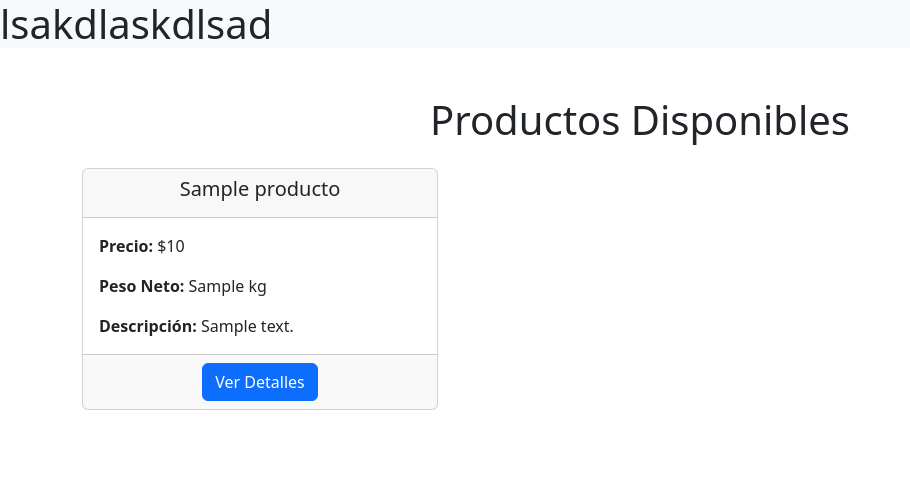
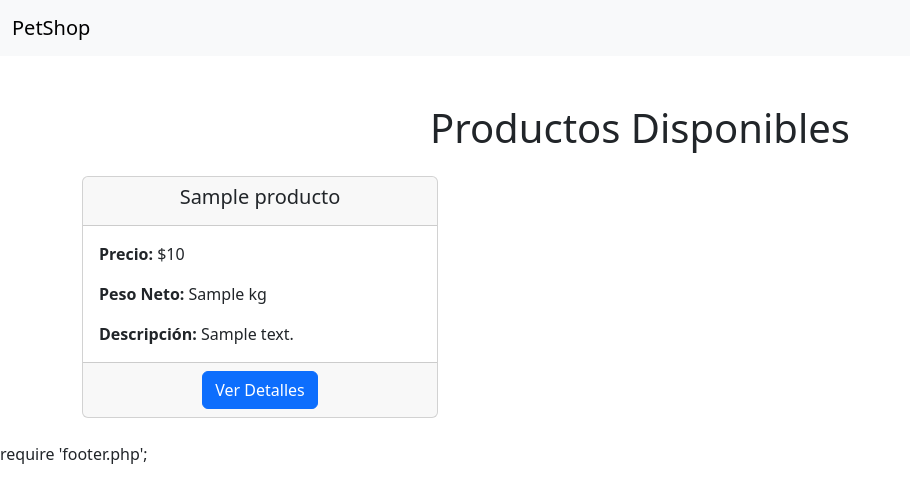
Before and after one commit to nahulamorte/tpe_web2, a PHP site: template templates/products.phtml in a window 1280 px wide. Shown: the top 503 px of the page, without its empty margins (0-910 px from the left). Run offline with PHP 8.4, Linux system fonts and the light colour scheme; the template is opened without the code that fills it: most values are stand-ins (such as "Sample title", 1, 10 or a date in 2020).

Commit message:
Pequeño refactoring en los templates, y modularizacion en el products model

```diff
--- a/app/controllers/product.controller.php
+++ b/app/controllers/product.controller.php
@@ -3,7 +3,6 @@
     require './app/view/products.view.php';
 
     class productController {
-
         private $model;
         private $view;
 
@@ -17,5 +16,4 @@
             $this->view->showProducts($productos);
         }
     }
-
 ?>
--- a/app/models/products.model.php
+++ b/app/models/products.model.php
@@ -1,15 +1,13 @@
 <?php
-require_once "./config.php";
+
+require_once 'config.php';
 
 class ProductModel {
-
-
     private $db;
 
     public function __construct(){
-        $this->db = new PDO ("mysql:host=".MYSQL_HOST . ";dbname=".MYSQL_DB .";charset=utf8", MYSQL_USER, MYSQL_PASS);
+        $this->db = $this->conect();
     }
-
 
     public function getProducts() {
         $query = $this->db->prepare('SELECT * FROM productos');
@@ -18,4 +16,7 @@ class ProductModel {
         return $products;
     }
 
+    private function conect() {
+        return new PDO("mysql:host=".MYSQL_HOST . ";dbname=".MYSQL_DB .";charset=utf8", MYSQL_USER, MYSQL_PASS);
+    }
 }
--- a/app/view/products.view.php
+++ b/app/view/products.view.php
@@ -1,8 +1,7 @@
 <?php
 
 class productsView {
-
     public function showProducts($productos){
-        require '/xampp/htdocs/TPE/tpe_web2/templates/products.phtml';
+        require 'templates/products.phtml';
     }
 }
--- a/config.php
+++ b/config.php
@@ -1,5 +1,5 @@
 <?php
     const MYSQL_USER = 'root';
     const MYSQL_PASS = '';
-    const MYSQL_DB = 'phpmyadmin';
+    const MYSQL_DB = 'tienda_mascotas';
     const MYSQL_HOST = 'localhost';
--- a/templates/footer.php
+++ b/templates/footer.phtml
@@ -1,5 +1,5 @@
     <footer>
-
+        <p>&copy Sitio web hechos por Lamorte Nahuel y Alonso Mateo</p>
     </footer>
     <script src="https://cdn.jsdelivr.net/npm/bootstrap@5.3.3/dist/js/bootstrap.bundle.min.js" integrity="sha384-YvpcrYf0tY3lHB60NNkmXc5s9fDVZLESaAA55NDzOxhy9GkcIdslK1eN7N6jIeHz" crossorigin="anonymous"></script>
 </body>
--- a/templates/header.php
+++ b/templates/header.phtml
@@ -3,12 +3,14 @@
   <head>
     <meta charset="utf-8">
     <meta name="viewport" content="width=device-width, initial-scale=1">
-    <title>Bootstrap demo</title>
+    <title>Bootstrap Demo</title>
     <link href="https://cdn.jsdelivr.net/npm/bootstrap@5.3.3/dist/css/bootstrap.min.css" rel="stylesheet" integrity="sha384-QWTKZyjpPEjISv5WaRU9OFeRpok6YctnYmDr5pNlyT2bRjXh0JMhjY6hW+ALEwIH" crossorigin="anonymous">
   </head>
   <body>
     <header>
-        <nav class="navbar-expand-lg bg-light">
-            <h1>lsakdlaskdlsad</h1>
+        <nav class="navbar navbar-expand-lg bg-light">
+            <div class="container-fluid">
+                <a class="navbar-brand" href="#">PetShop</a>
+            </div>
         </nav>
     </header>
--- a/templates/products.phtml
+++ b/templates/products.phtml
@@ -1,8 +1,5 @@
-<?php
-
-require 'header.php';
-require_once './app/models/products.model.php';
-?>
+<?php require 'templates/header.phtml' ?>
+<?php require_once './app/models/products.model.php' ?>
 
 <div class="container mt-5">
     <h1 class="text-center mb-4">Productos Disponibles</h1>
@@ -22,7 +19,7 @@ require_once './app/models/products.model.php';
                         <p class="card-text"><strong>Precio:</strong> $<?= htmlspecialchars($producto->precio); ?></p>
                         <p class="card-text"><strong>Peso Neto:</strong> <?= htmlspecialchars($producto->peso_neto); ?> kg</p>
                         <p class="card-text">
-                            <strong>Descripción:</strong> <?= nl2br(htmlspecialchars($producto->descripcion)); ?>
+                            <strong>Descripción:</strong> <?= $producto->descripcion; ?>
                         </p>
                     </div>
 
@@ -38,6 +35,4 @@ require_once './app/models/products.model.php';
     </div>
 </div>
 
-<?php
-
 require 'footer.php';
```
Also changed, not shown: app/models/user.model.php (+4 -4 lines).
